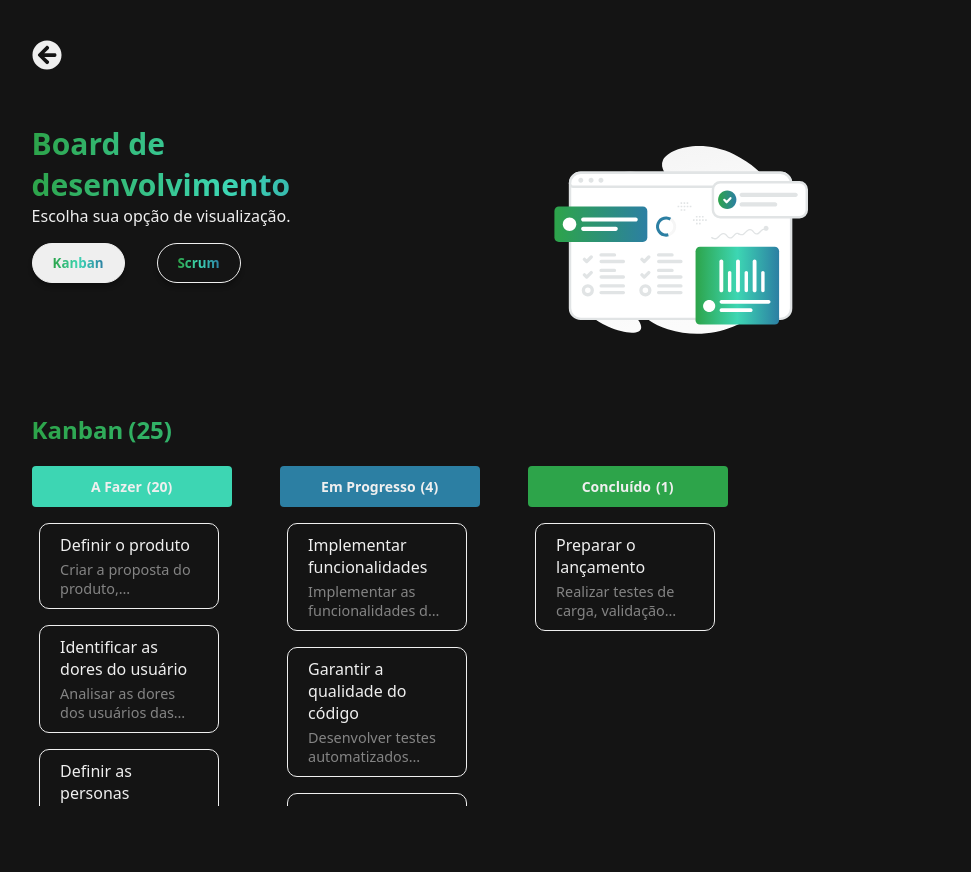
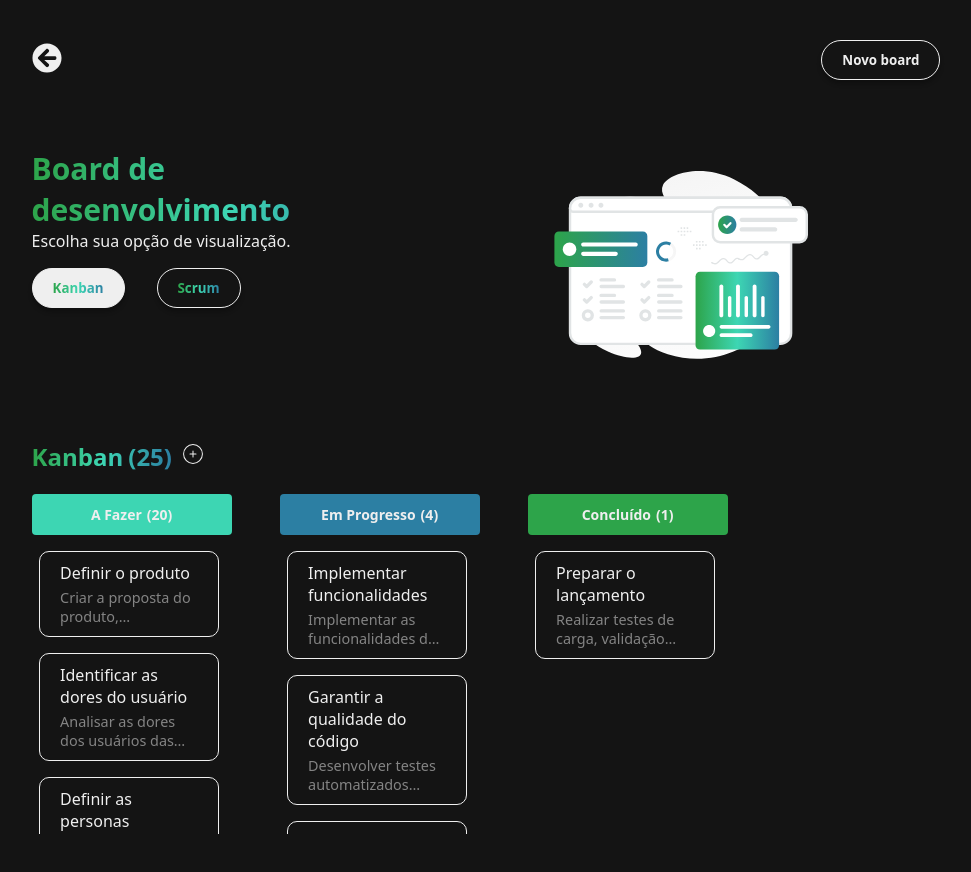
Before and after one commit to eliscmattosinho/Board-de-Desenvolvimento, a React (Create React App) app: page /Board-de-Desenvolvimento/boards in a window 1280 px wide. Shown: the top 872 px of the page, without its empty margins (154-1125 px from the left). Built offline with nearby package versions, Linux system fonts and the light colour scheme.

Commit message:
feat: previous crud front-end

```diff
--- /dev/null
+++ b/src/components/FloatingMenu/FloatingMenu.css
@@ -0,0 +1,78 @@
+.floating-menu-container {
+    position: relative;
+    display: inline-block;
+}
+
+.menu-trigger {
+    background: none;
+    border: none;
+    cursor: pointer;
+    padding: 4px;
+    transition: transform 0.2s;
+}
+
+.menu-trigger:hover {
+    transform: scale(1.1);
+}
+
+.floating-menu {
+    position: absolute;
+    top: -100%;
+    left: 100%;
+    margin-left: 10px;
+    display: flex;
+    flex-direction: column;
+    gap: 6px;
+    background-color: #efefef;
+    border-radius: 10px;
+    padding: 8px;
+    box-shadow: 0 4px 12px rgba(0, 0, 0, 0.15);
+    z-index: 100;
+    animation: fadeIn 0.2s ease-in-out;
+}
+
+.floating-menu::before {
+    content: "";
+    position: absolute;
+    top: 50%;
+    left: -6px;
+    width: 12px;
+    height: 12px;
+    background-color: #efefef;
+    transform: rotate(45deg);
+    z-index: -1;
+}
+
+.menu-item {
+    background-color: #efefef;
+    border: 1px solid #2f2f2f;
+    color: #141414;
+    font-weight: 500;
+    padding: 8px 12px;
+    border-radius: 6px;
+    cursor: pointer;
+    text-align: left;
+    font-size: 14px;
+    transition: background-color 0.3s ease-in-out;
+    white-space: nowrap;
+    width: max-content;
+    min-width: max-content;
+}
+
+.menu-item:hover {
+    background: #141414;
+    color: #efefef;
+    transform: none;
+}
+
+@keyframes fadeIn {
+    from {
+        opacity: 0;
+        transform: translateY(-5px);
+    }
+
+    to {
+        opacity: 1;
+        transform: translateY(0);
+    }
+}
--- /dev/null
+++ b/src/components/FloatingMenu/FloatingMenu.jsx
@@ -0,0 +1,62 @@
+import React, { useState, useRef, useEffect } from "react";
+import { CiCirclePlus } from "react-icons/ci";
+import "./FloatingMenu.css";
+
+function FloatingMenu({ onAddTask, onAddColumn }) {
+    const [open, setOpen] = useState(false);
+    const menuRef = useRef(null);
+    const closeTimeoutRef = useRef(null);
+
+    useEffect(() => {
+        const handleClickOutside = (e) => {
+            if (menuRef.current && !menuRef.current.contains(e.target)) {
+                setOpen(false);
+            }
+        };
+        document.addEventListener("mousedown", handleClickOutside);
+        return () => document.removeEventListener("mousedown", handleClickOutside);
+    }, []);
+
+    const handleMouseLeave = () => {
+        closeTimeoutRef.current = setTimeout(() => setOpen(false), 300);
+    };
+
+    const handleMouseEnter = () => {
+        clearTimeout(closeTimeoutRef.current);
+        setOpen(true);
+    };
+
+    return (
+        <div
+            className="floating-menu-container"
+            ref={menuRef}
+            onMouseEnter={handleMouseEnter}
+            onMouseLeave={handleMouseLeave}
+        >
+            <button
+                className="menu-trigger"
+                onClick={() => setOpen((prev) => !prev)}
+                aria-label="Abrir menu de ações"
+            >
+                <CiCirclePlus size={24} className="add-component" />
+            </button>
+
+            {open && (
+                <div
+                    className="floating-menu"
+                    onMouseEnter={handleMouseEnter}
+                    onMouseLeave={handleMouseLeave}
+                >
+                    <button className="menu-item" onClick={onAddTask}>
+                        Adicionar tarefa
+                    </button>
+                    <button className="menu-item" onClick={onAddColumn}>
+                        Adicionar coluna
+                    </button>
+                </div>
+            )}
+        </div>
+    );
+}
+
+export default FloatingMenu;
--- a/src/pages/Boards.css
+++ b/src/pages/Boards.css
@@ -68,7 +68,6 @@ p.btn-title {
 }
 
 #h3-title {
-    margin-bottom: 20px;
     font-size: 24px;
 }
 
@@ -127,6 +126,30 @@ p.btn-title {
 .scrum-items::-webkit-scrollbar-thumb:hover,
 .col-items::-webkit-scrollbar-thumb:hover {
     cursor: pointer;
+}
+
+.btn-container {
+    display: flex;
+    justify-content: space-between;
+    align-items: center;
+    margin-bottom: 20px;
+}
+
+.board-title-container {
+    display: flex;
+    align-items: center;
+    width: 100%;
+    margin-bottom: 20px;
+    gap: 5px;
+}
+
+.add-component {
+    cursor: pointer;
+    transition: transform 0.3s ease-in-out;
+}
+
+.add-component:hover {
+    transform: scale(1.1);
 }
 
 .col-board {
--- a/src/pages/Boards.js
+++ b/src/pages/Boards.js
@@ -1,9 +1,11 @@
 import React, { useState } from "react";
 import { useNavigate } from "react-router-dom";
+import { FaArrowCircleLeft } from "react-icons/fa";
+
 import BoardSection from "../components/Board/BoardSection";
 import CardTask from "../components/Card/CardTask";
 import BoardControls from "../components/Board/BoardControls";
-import { FaArrowCircleLeft } from "react-icons/fa";
+import FloatingMenu from "../components/FloatingMenu/FloatingMenu";
 
 import useTasks from "../hooks/useTasks";
 import { columnIdToCanonicalStatus } from "../js/boardUtils";
@@ -49,13 +51,25 @@ function Boards() {
 
   const orderedTasks = [...tasks].sort((a, b) => a.order - b.order);
 
+  const handleAddTask = () => {
+    console.log("Adicionar tarefa");
+    // abrir o modal de criação de tarefa/LIM
+  };
+
+  const handleAddColumn = () => {
+    console.log("Adicionar coluna");
+    // abrir a interface para criar nova coluna
+  };
+
   return (
     <div className="content-block">
       <div id="general-content" className="content">
-        <div className="back-button">
+        <div className="btn-container back-button">
           <button onClick={() => navigate("/")} className="back-btn">
             <FaArrowCircleLeft />
           </button>
+
+          <button className="btn new-board">Novo board</button>
         </div>
 
         <div className="first-section-board">
@@ -67,15 +81,23 @@ function Boards() {
             <BoardControls activeView={activeView} setActiveView={setActiveView} />
           </div>
           <div className="img-block">
-            <img src={svgBoard} alt="" />
+            <img src={svgBoard} alt="Ilustração de board" />
           </div>
         </div>
 
         <div className="second-section-board">
-          <h3 id="h3-title">
-            {activeView === "kanban" ? "Kanban" : "Scrum"}
-            <span className="task-counter">({tasks.length})</span>
-          </h3>
+          <div className="board-title-container">
+            <h3 id="h3-title">
+              {activeView === "kanban" ? "Kanban" : "Scrum"}
+              <span className="task-counter">({tasks.length})</span>
+            </h3>
+
+            <FloatingMenu
+              onAddTask={handleAddTask}
+              onAddColumn={handleAddColumn}
+            />
+          </div>
+
           <div className="tables-block">
             <BoardSection
               id="kanban"
```
